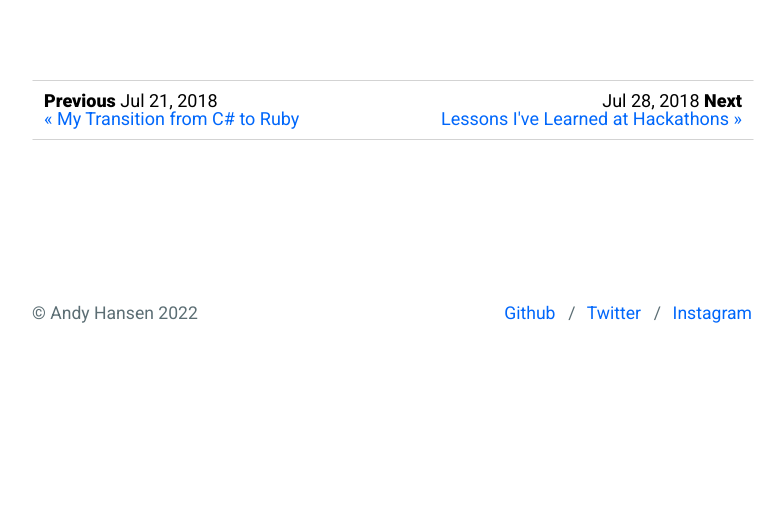
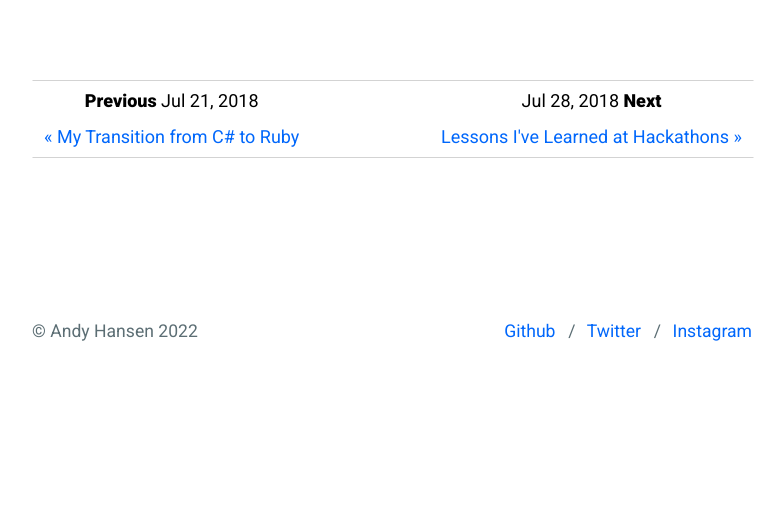
Before and after one commit to andyhansen/blog, a Jekyll site: the page built from _posts/2018-07-26-being-a-good-listener.md, in a window 1280 px wide. Shown: the part 1340-1845 px from the top of the page, without its empty margins (248-1030 px from the left). Built offline with Jekyll 4.4.1, drawn with Linux system fonts in a browser that asks for light colours; nearby versions of some CDN libraries; comment, search, counter and statistics services are not loaded.

Commit message:
feat: links are dumb again, but I love them

```diff
--- a/_layouts/post.html
+++ b/_layouts/post.html
@@ -26,12 +26,14 @@
     <div class="wrapper" id="left">
       <small><b>Previous</b> {{page.previous.date | date: "%b %-d, %Y"}}</small>
       <br>
+      <br>
       <a class="simple" href="{{ page.previous.url | prepend: site.baseurl }}">&laquo; {{page.previous.title}}</a>
     </div>
     {% endif %}
     {% if page.next.url %}
     <div class="wrapper" id="right">
       <small>{{page.next.date | date: "%b %-d, %Y"}} <b>Next</b></small>
+      <br>
       <br>
       <a class="simple" href="{{ page.next.url | prepend: site.baseurl }}">{{page.next.title}} &raquo;</a>
     </div>
--- a/_sass/base/_base.scss
+++ b/_sass/base/_base.scss
@@ -50,7 +50,7 @@
 a {
   color: $c-accent__blue;
   text-decoration: none;
-  transition: color 1.2s;
+  transition: color 1s ease-out;
 
   &:hover {
     color: $c-accent__darkblue;
--- a/_sass/components/_article.scss
+++ b/_sass/components/_article.scss
@@ -8,6 +8,7 @@
 
 .c-article__header {
   margin-bottom: 2rem; // 50px
+
   @media screen and (min-width: $bp__sm) {
     display: -webkit-box;
     display: -webkit-flex;
@@ -42,7 +43,7 @@
   @include fs--body;
   color: $c-base__01;
 
-    > * {
+  >* {
     margin-bottom: 1.8rem; // 18px
   }
 
@@ -92,10 +93,21 @@
     max-width: 100%;
     height: 100%;
   }
+
+  a {
+    color: $c-accent__blue;
+    box-shadow: $c-accent__blue 0 0 0 inset;
+    text-decoration: none;
+    transition: box-shadow 0.20s ease-out 0s, color 0.20s ease-out 0s;
+
+    &:hover {
+      color: #FFF;
+      box-shadow: $c-accent__blue 0 -1.4em inset;
+    }
+  }
 }
 
-.c-article__footer {
-}
+.c-article__footer {}
 
 .pagenav {
   width: 100%;
@@ -106,11 +118,16 @@
   font-size: 18px;
   overflow: hidden;
   margin-bottom: 8rem;
+
+  a {
+    margin-top: 5px;
   }
 
-.pagenav div {
+  div {
     border-color: transparent;
   }
+}
+
 
 .wrapper {
   padding: 10px;
@@ -121,10 +138,8 @@
 
 #left {
   float: left;
-  text-align: left;
 }
 
 #right {
   float: right;
-  text-align: right;
 }
--- a/_sass/components/_page.scss
+++ b/_sass/components/_page.scss
@@ -2,9 +2,7 @@
    Page
    ========================================================================== */
 
-.c-page {
-
-}
+.c-page { }
 
 .c-page__header {
   margin-bottom: 1rem;
```
Lines whose indentation alone changed are shown as unchanged.
